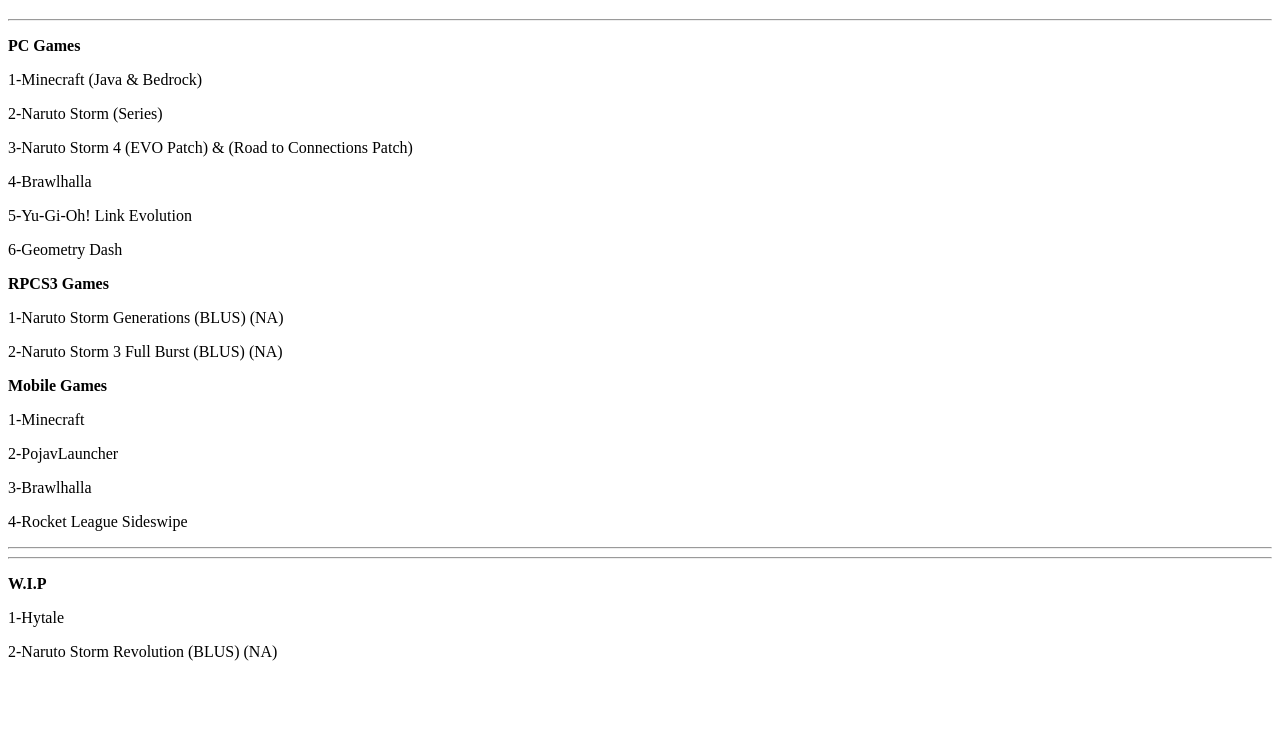
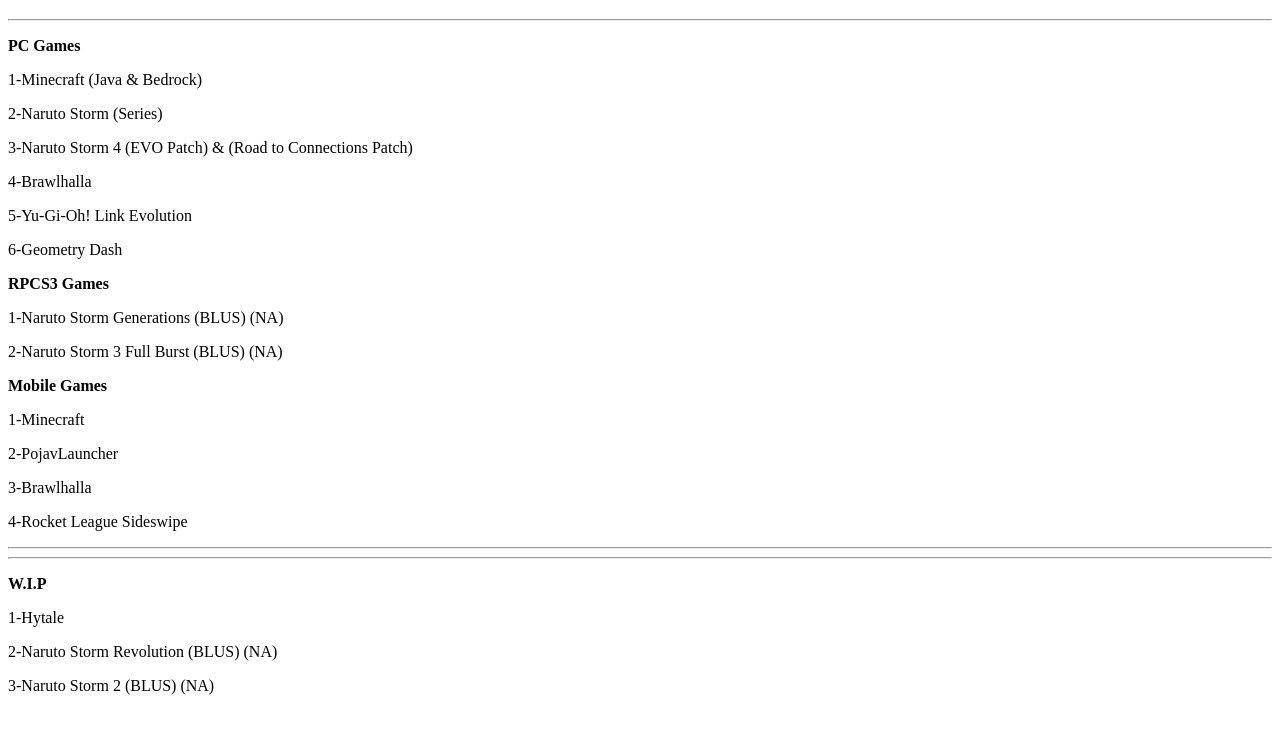
Before and after one commit to xAH1x/xAH1x.github.io, a plain HTML site: page index.html in a window 1280 px wide. Shown: the part 61-794 px from the top of the page. Drawn offline with Linux system fonts and the light colour scheme.

Commit message:
Update index.html

```diff
--- a/index.html
+++ b/index.html
@@ -28,5 +28,6 @@
 <p><b>W.I.P</b></p>
 <p>1-Hytale</p>
 <p>2-Naruto Storm Revolution (BLUS) (NA)</p>
+<p>3-Naruto Storm 2 (BLUS) (NA)</p>
      </body>
 </html>
```
